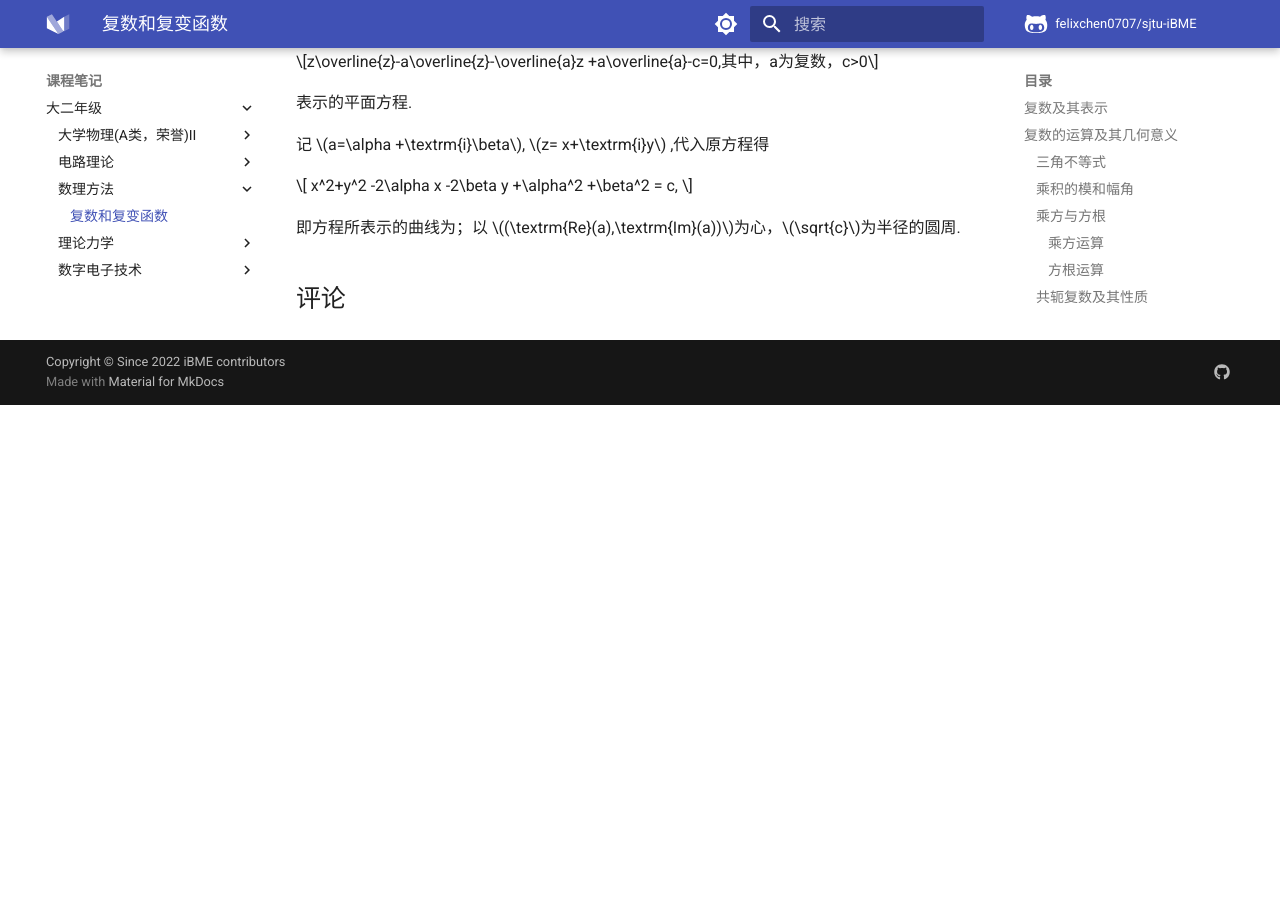
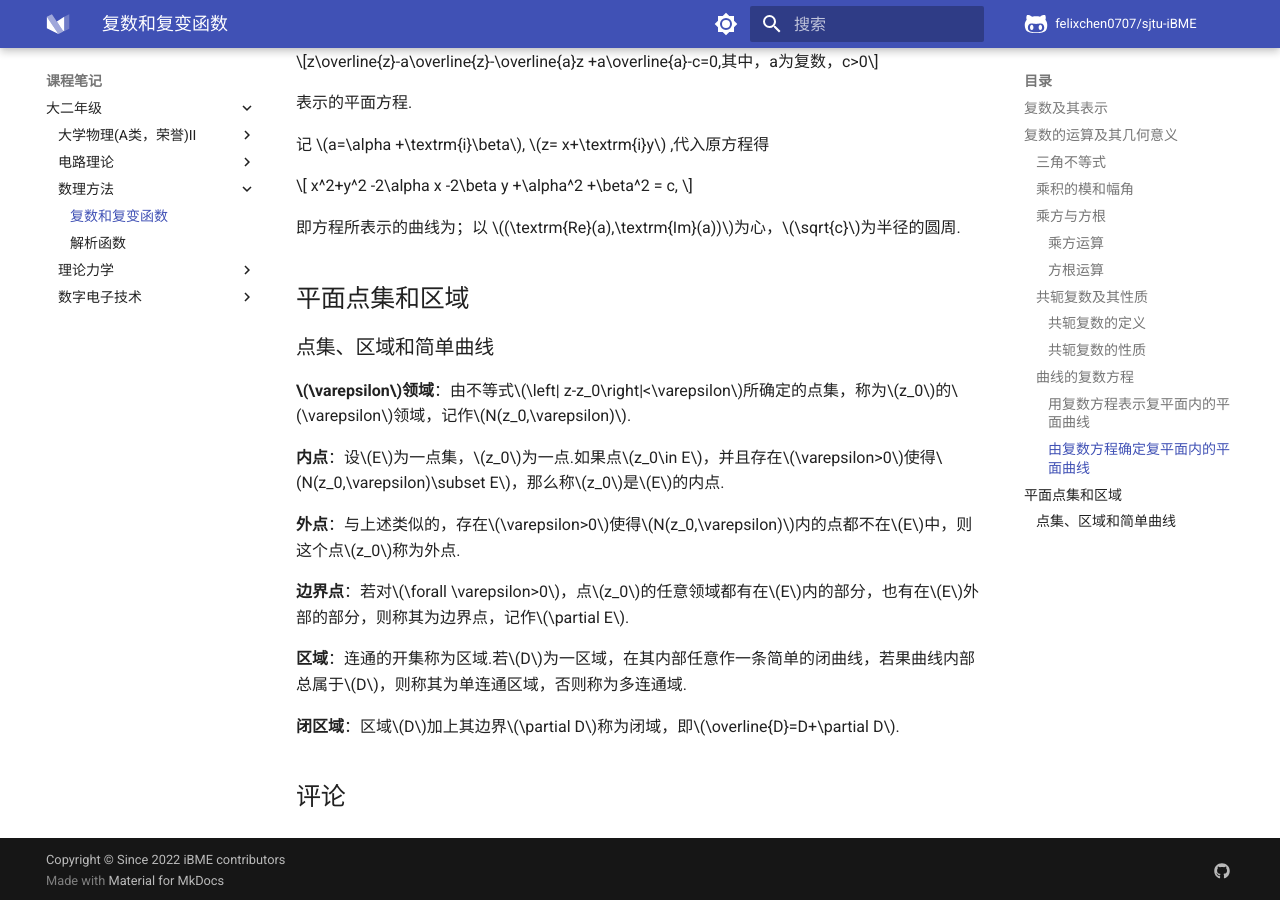
Before and after one commit to glimmeringlight/sjtu-notes, an MkDocs documentation site: the page built from docs/notes/grade2/MATH1206/001.md, in a window 1280 px wide and 900 px high, scrolled down 3888 px. Built offline with MkDocs 1.6.1 and Material for MkDocs 9.7.7, drawn with Linux system fonts in a browser that asks for light colours; a script that is not in the unit is left out; comment, search, counter and statistics services are not loaded; before the commit the page ends 4293 px from its top, so only the background shows below that.

Commit message:
Update MATH1206

```diff
--- a/docs/notes/grade2/MATH1206/001.md
+++ b/docs/notes/grade2/MATH1206/001.md
@@ -178,3 +178,19 @@ x^2+y^2 -2\alpha x -2\beta y +\alpha^2 +\beta^2 = c,
 $$
 
 即方程所表示的曲线为；以 $(\textrm{Re}(a),\textrm{Im}(a))$为心，$\sqrt{c}$为半径的圆周.
+
+## 平面点集和区域
+
+### 点集、区域和简单曲线
+
+**$\varepsilon$领域**：由不等式$\left| z-z_0\right|<\varepsilon$所确定的点集，称为$z_0$的$\varepsilon$领域，记作$N(z_0,\varepsilon)$.
+
+**内点**：设$E$为一点集，$z_0$为一点.如果点$z_0\in E$，并且存在$\varepsilon>0$使得$N(z_0,\varepsilon)\subset E$，那么称$z_0$是$E$的内点.
+
+**外点**：与上述类似的，存在$\varepsilon>0$使得$N(z_0,\varepsilon)$内的点都不在$E$中，则这个点$z_0$称为外点.
+
+**边界点**：若对$\forall \varepsilon>0$，点$z_0$的任意领域都有在$E$内的部分，也有在$E$外部的部分，则称其为边界点，记作$\partial E$.
+
+**区域**：连通的开集称为区域.若$D$为一区域，在其内部任意作一条简单的闭曲线，若果曲线内部总属于$D$，则称其为单连通区域，否则称为多连通域.
+
+**闭区域**：区域$D$加上其边界$\partial D$称为闭域，即$\overline{D}=D+\partial D$.
--- /dev/null
+++ b/docs/notes/grade2/MATH1206/002.md
@@ -0,0 +1 @@
+# 解析函数
--- a/mkdocs.yml
+++ b/mkdocs.yml
@@ -237,6 +237,7 @@ nav:
         - notes/grade2/EE0501/001.md
       - 数理方法:
         - notes/grade2/MATH1206/001.md
+        - notes/grade2/MATH1206/002.md
       - 理论力学:
         - notes/grade2/MECH2508/001.md
       - 数字电子技术:
```
